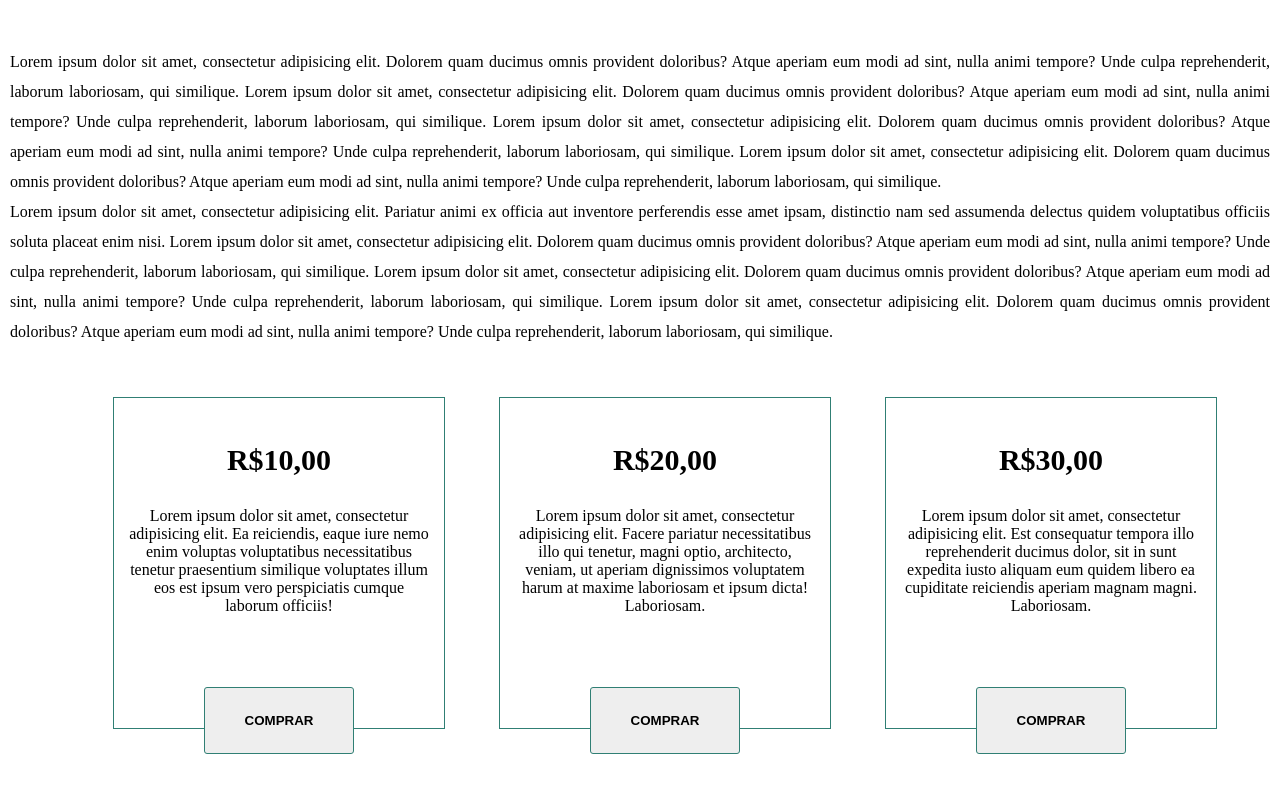
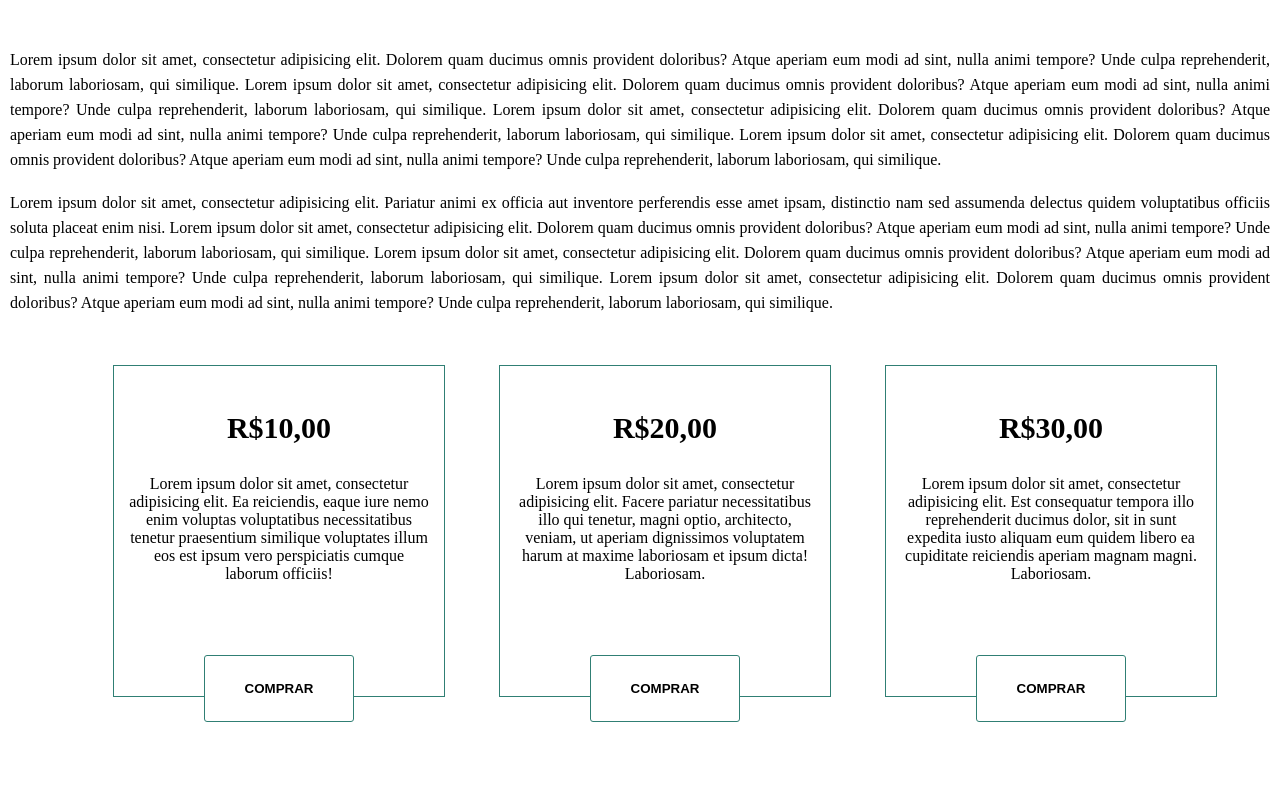
Before and after one commit to weber97/Weber-Landing-Page, a plain HTML site: page index.html in a window 1280 px wide. Shown: the part 896-1688 px from the top of the page. Drawn offline with Linux system fonts and the light colour scheme.

Commit message:
Focus - Botão comprar

```diff
--- a/css/md-button.css
+++ b/css/md-button.css
@@ -4,7 +4,7 @@
   box-sizing: border-box;
   padding: 25px;
   width: 150px;
-  background-color: #eee;
+  background-color: white;
   border-radius: 3px;
   text-transform: uppercase;
   font-weight: bold;
@@ -12,20 +12,22 @@
   outline: 0;
   border: 1px solid #307F74;
   /*box-shadow: 0px 3px 5px rgba(0,0,0,0.25);*/
-  transition: background .2s, box-shadow .2s;
+  transition: background .4s, box-shadow .2s;
 }
 
 .md-button:hover {
   box-shadow: 0px 4px 10px rgba(0,0,0,0.25);
-  background: #ACFFF3;
+  background: #307F74;
+  color: white;
   cursor: pointer;
 }
 
 .md-button:focus {
+  box-shadow: 0px 4px 6px rgba(0,0,0,0.30);
 }
 
 .md-button:active {
-  background-color: #ACFFF3;
+  background-color: #307F74;
 }
 
 .md-button:disabled {
--- a/css/style.css
+++ b/css/style.css
@@ -26,7 +26,7 @@ body {
 
 .artigo p {
   text-align: justify;
-  line-height: 30px;
+  line-height: 25px;
   margin: 0;
 }
 
```
Also changed, not shown: index.html (+1 -0 lines).
